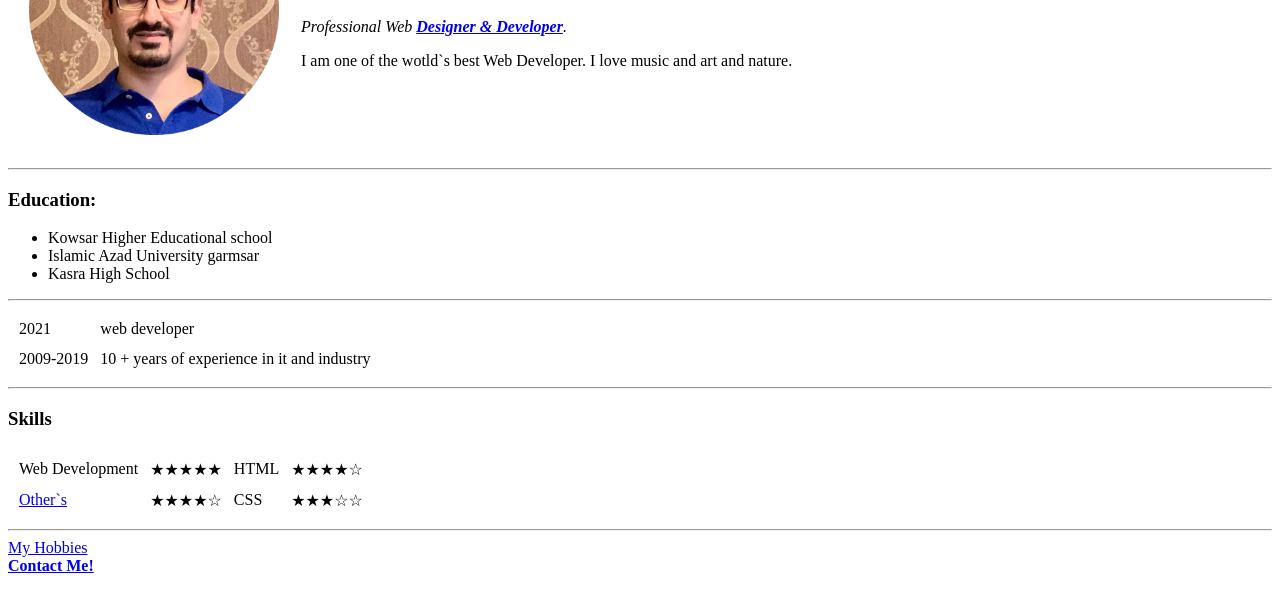
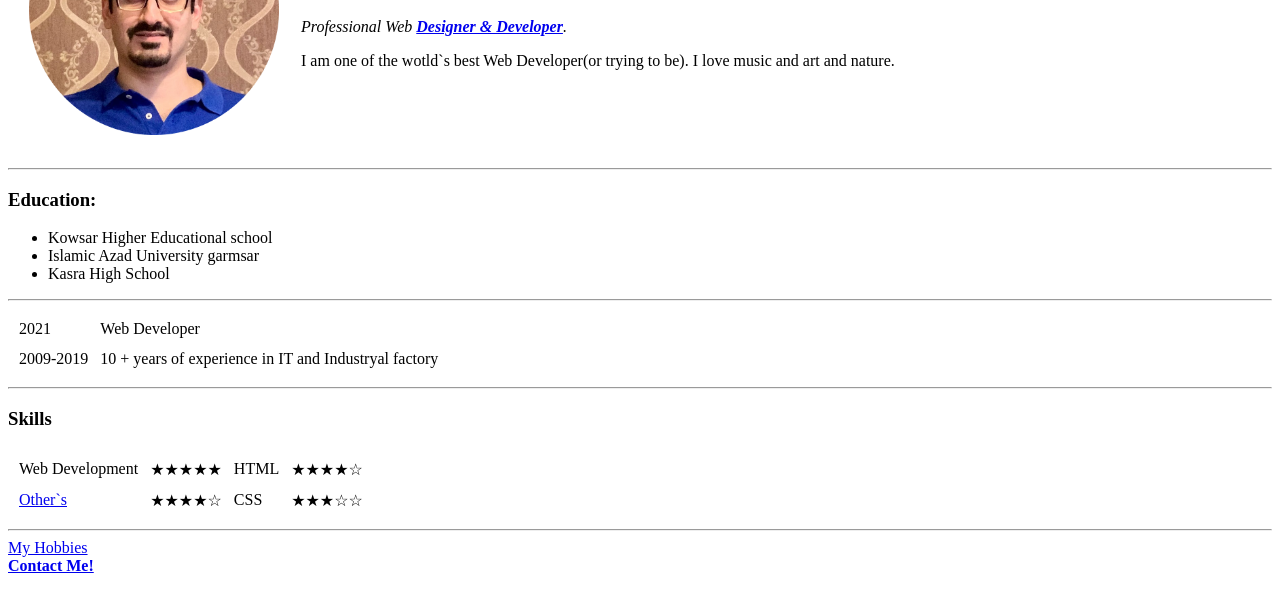
Before and after one commit to Arian-ht/cv, a plain HTML site: page index.html in a window 1280 px wide. Shown: the part 144-756 px from the top of the page. Drawn offline with Linux system fonts and the light colour scheme; files whose address does not match are found by name.

Commit message:
Update index.html

```diff
--- a/index.html
+++ b/index.html
@@ -17,7 +17,7 @@
       <td>
         <h1>Arian Hakimi</h1>
         <p><em>Professional Web <strong><a href="#">Designer & Developer</a></strong>.</em></p>
-        <p>I am one of the wotld`s best Web Developer. I love music and art and nature.</p>
+        <p>I am one of the wotld`s best Web Developer(or trying to be). I love music and art and nature.</p>
       </td>
     </tr>
   </table>
@@ -33,11 +33,11 @@
   <table cellspacing="10">
     <tr>
       <td>2021</td>
-      <td>web developer</td>
+      <td>Web Developer</td>
     </tr>
     <tr>
       <td>2009-2019</td>
-      <td>10 + years of experience in it and industry</td>
+      <td>10 + years of experience in IT and Industryal factory</td>
     </tr>
   </table>
   <hr>
```
